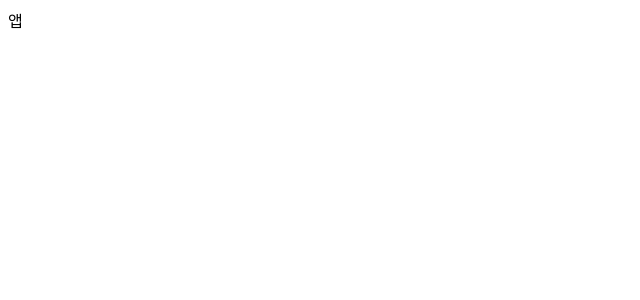
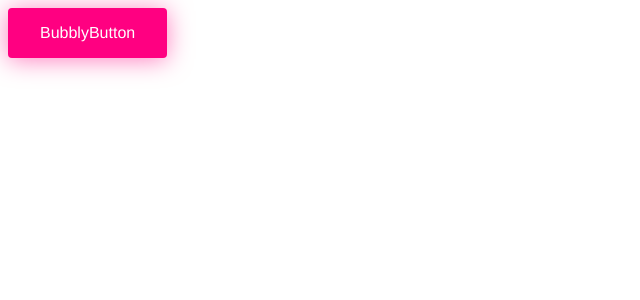
Before and after one commit to jamongjelly/react-component-dictionary, a React app: page / in a window 1280 px wide. Shown: the top 300 px of the page, without its empty margins (0-640 px from the left). Built offline with nearby package versions, Linux system fonts and the light colour scheme.

Commit message:
:lipstick: Home 페이지 추가

```diff
--- a/src/app/App.tsx
+++ b/src/app/App.tsx
@@ -1,5 +1,14 @@
 import React from 'react';
+import { Route, Routes } from 'react-router';
+import { BrowserRouter } from 'react-router-dom';
 
+import { Home } from '@/app/pages';
 export const App = () => {
-  return <div>앱</div>;
+  return (
+    <BrowserRouter>
+      <Routes>
+        <Route index element={<Home />} />
+      </Routes>
+    </BrowserRouter>
+  );
 };
--- /dev/null
+++ b/src/app/pages/Home.tsx
@@ -0,0 +1,11 @@
+import React from 'react';
+
+import { BubblyButton } from '@/components';
+
+export const Home = () => {
+  return (
+    <div>
+      <BubblyButton />
+    </div>
+  );
+};
--- /dev/null
+++ b/src/app/pages/index.ts
@@ -0,0 +1 @@
+export * from './Home';
```
